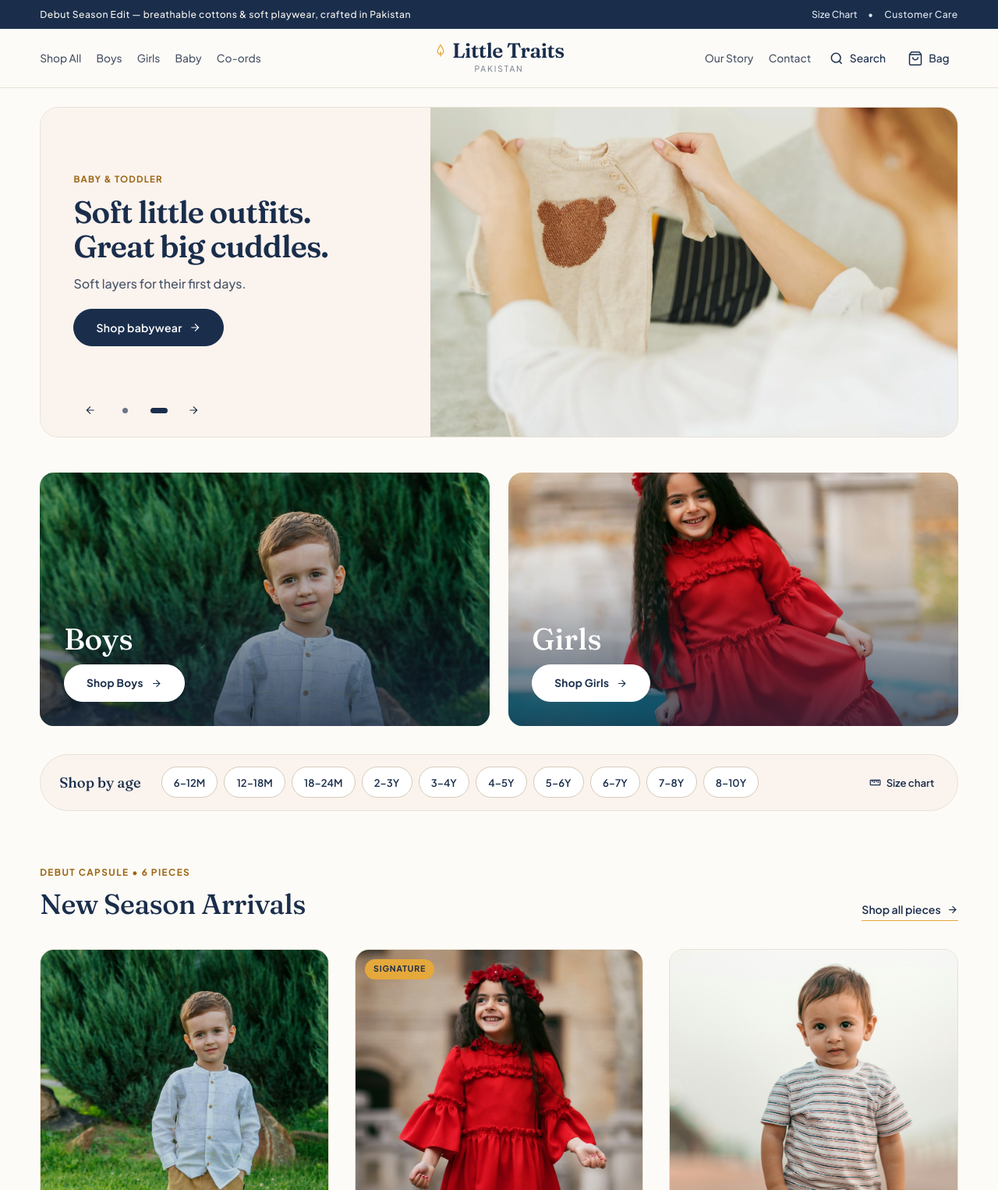
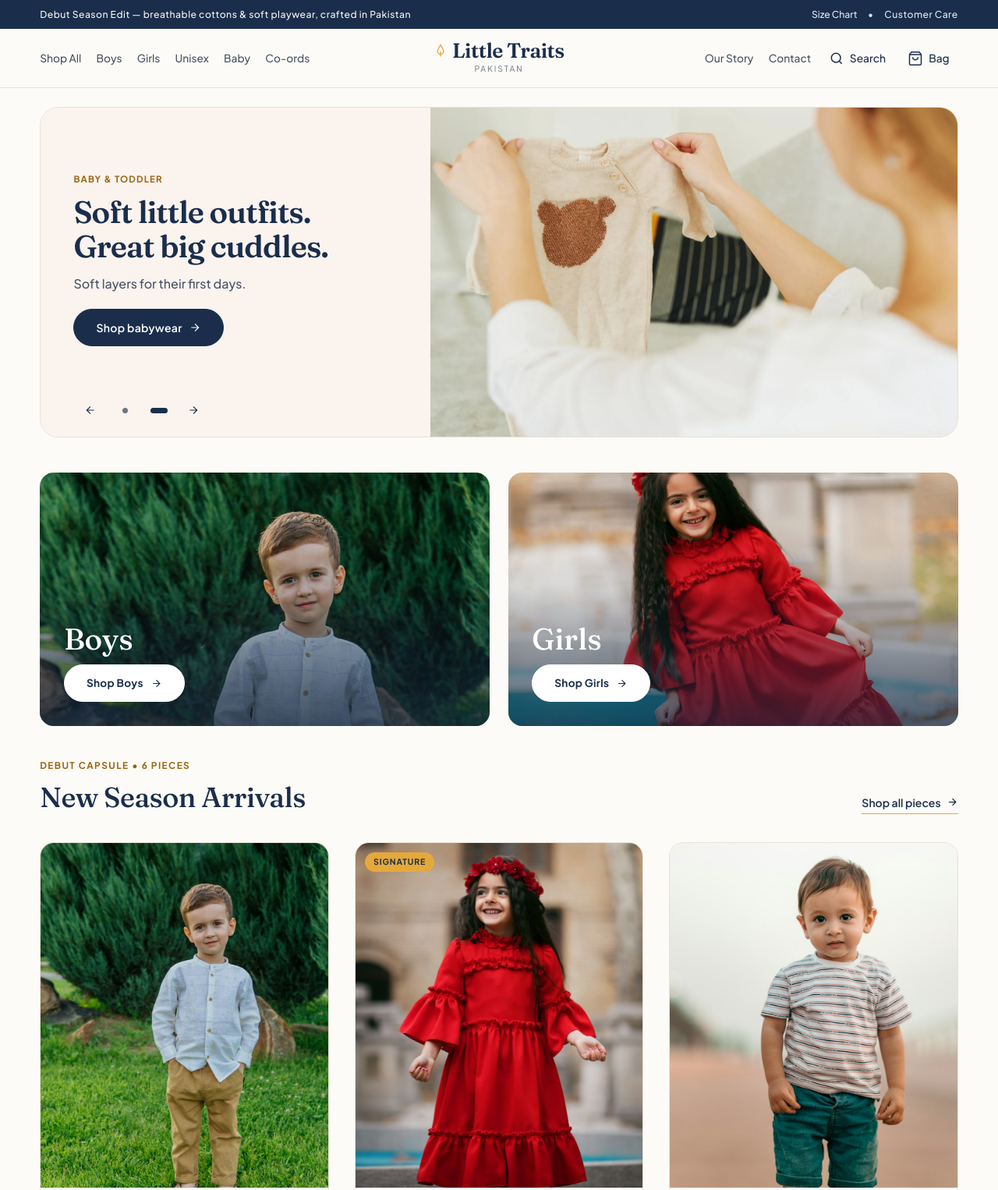
Before and after one commit to awais5094-arch/little-traits, a website: page index.html in a window 1280 px wide. Shown: the top 1526 px of the page at 78% size. Drawn offline with Linux system fonts and the light colour scheme.

Commit message:
Add Unisex department and remove homepage age strip

```diff
--- a/css/styles.css
+++ b/css/styles.css
@@ -386,7 +386,7 @@ ul, ol {
   gap: 0.65rem;
 }
 
-/* Shared pill chips (age strip, shop size filter, mobile menu) */
+/* Shared pill chips (shop size filter, mobile menu) */
 .chip-scroller {
   display: flex;
   gap: 0.5rem;
@@ -861,51 +861,6 @@ ul, ol {
 .department-card__cta {
   min-height: 44px;
   font-size: 0.85rem;
-}
-
-/* ==========================================================================
-   5. HOMEPAGE — SHOP BY AGE STRIP
-   ========================================================================== */
-.age-strip {
-  padding-bottom: clamp(2.5rem, 5vw, 4rem);
-}
-
-.age-strip__card {
-  display: flex;
-  align-items: center;
-  gap: 1rem 1.5rem;
-  padding: 0.85rem 0.85rem 0.85rem 1.5rem;
-  background-color: var(--bg-blush-tint);
-  border: 1px solid var(--border-subtle);
-  border-radius: var(--radius-pill);
-}
-
-.age-strip__title {
-  font-family: var(--font-serif);
-  font-size: 1.15rem;
-  font-weight: 500;
-  white-space: nowrap;
-}
-
-.age-strip .chip-scroller {
-  flex: 1;
-}
-
-.age-strip__guide {
-  flex: none;
-  display: inline-flex;
-  align-items: center;
-  gap: 0.4rem;
-  min-height: 40px;
-  padding: 0.4rem 1rem;
-  font-size: 0.82rem;
-  font-weight: 600;
-  color: var(--text-primary);
-  border-radius: var(--radius-pill);
-  transition: background-color 0.2s var(--ease-out);
-}
-.age-strip__guide:hover {
-  background-color: var(--bg-card);
 }
 
 /* ==========================================================================
@@ -3007,21 +2962,6 @@ ul, ol {
     padding: 0.5rem 0.8rem;
     font-size: 0.76rem;
     gap: 0.4rem;
-  }
-
-  /* Age strip: chips scroll under the title */
-  .age-strip__card {
-    display: grid;
-    grid-template-columns: 1fr auto;
-    padding: 1rem 0 1rem 1.1rem;
-    border-radius: var(--radius-md);
-    gap: 0.6rem 0.75rem;
-  }
-  .age-strip__guide {
-    margin-right: 0.6rem;
-  }
-  .age-strip .chip-scroller {
-    grid-column: 1 / -1;
   }
 
   /* Spacer so the last chip can scroll clear of the edge fade */
--- a/index.html
+++ b/index.html
@@ -4,11 +4,11 @@
   <meta charset="UTF-8" />
   <meta name="viewport" content="width=device-width, initial-scale=1.0" />
   <title>Little Traits — Soft Cottons &amp; Playful Heirlooms | Kidswear Pakistan</title>
-  <meta name="description" content="Thoughtfully made kidswear in Pakistan for ages 6 months to 10 years. Breathable combed cottons, linen blends, and soft knits for boys, girls, and babies." />
+  <meta name="description" content="Thoughtfully made kidswear in Pakistan for ages 6 months to 10 years. Shop boys, girls, unisex, and baby clothing in breathable cottons, linen blends, and soft knits." />
   <link rel="preconnect" href="https://fonts.googleapis.com" />
   <link rel="preconnect" href="https://fonts.gstatic.com" crossorigin />
   <link href="https://fonts.googleapis.com/css2?family=Fraunces:ital,opsz,wght@0,9..144,400..600;1,9..144,400&family=Plus+Jakarta+Sans:wght@400;500;600;700&display=swap" rel="stylesheet" />
-  <link rel="stylesheet" href="css/styles.css?v=1.8.1" />
+  <link rel="stylesheet" href="css/styles.css?v=1.9" />
 </head>
 <body>
   <a href="#main-content" class="skip-link">Skip to main content</a>
@@ -96,25 +96,7 @@
     </section>
 
     <!-- ====================================================================
-         SECTION 2: SHOP BY AGE (COMPACT UTILITY STRIP)
-         ==================================================================== -->
-    <section class="age-strip" aria-labelledby="age-strip-heading">
-      <div class="container">
-        <div class="age-strip__card">
-          <h2 class="age-strip__title" id="age-strip-heading">Shop by age</h2>
-          <div class="chip-scroller" id="home-age-chips">
-            <!-- Populated from window.ALL_SIZES via inline script -->
-          </div>
-          <button type="button" class="age-strip__guide" data-open-size-guide>
-            <svg width="15" height="15" viewBox="0 0 24 24" fill="none" stroke="currentColor" stroke-width="2" aria-hidden="true"><rect x="2" y="7" width="20" height="10" rx="1"/><line x1="6" y1="7" x2="6" y2="11"/><line x1="10" y1="7" x2="10" y2="13"/><line x1="14" y1="7" x2="14" y2="11"/><line x1="18" y1="7" x2="18" y2="13"/></svg>
-            Size chart
-          </button>
-        </div>
-      </div>
-    </section>
-
-    <!-- ====================================================================
-         SECTION 3: NEW ARRIVALS — THE DEBUT CAPSULE (6 PRODUCTS)
+         SECTION 2: NEW ARRIVALS — THE DEBUT CAPSULE (6 PRODUCTS)
          ==================================================================== -->
     <section class="new-arrivals" aria-labelledby="arrivals-heading">
       <div class="container">
@@ -260,8 +242,8 @@
   <!-- Shared Footer Mount -->
   <div id="site-footer-mount"></div>
 
-  <script src="js/data.js"></script>
-  <script src="js/app.js"></script>
+  <script src="js/data.js?v=1.9"></script>
+  <script src="js/app.js?v=1.9"></script>
   <script src="js/home.js?v=1.8"></script>
   <script>
     document.addEventListener("DOMContentLoaded", function () {
@@ -272,13 +254,6 @@
       if (gridEl && app) {
         gridEl.innerHTML = products.map((p) => app.renderProductCard(p)).join("");
       }
-
-      const chipsEl = document.getElementById("home-age-chips");
-      if (chipsEl) {
-        chipsEl.innerHTML = (window.ALL_SIZES || [])
-          .map((sz) => `<a href="shop.html?size=${sz}" class="size-chip">${sz.replace("-", "–")}</a>`)
-          .join("");
-      }
     });
   </script>
 </body>
--- a/js/app.js
+++ b/js/app.js
@@ -198,6 +198,7 @@
       { href: "shop.html", label: "Shop All", page: "shop.html", cat: "" },
       { href: "shop.html?category=boys", label: "Boys", page: "shop.html", cat: "boys" },
       { href: "shop.html?category=girls", label: "Girls", page: "shop.html", cat: "girls" },
+      { href: "shop.html?category=unisex", label: "Unisex", page: "shop.html", cat: "unisex" },
       { href: "shop.html?category=baby", label: "Baby", page: "shop.html", cat: "baby" },
       { href: "shop.html?category=coords", label: "Co-ords", page: "shop.html", cat: "coords" }
     ];
@@ -312,6 +313,7 @@
                   <li><a href="shop.html">All Pieces</a></li>
                   <li><a href="shop.html?category=boys">Boys</a></li>
                   <li><a href="shop.html?category=girls">Girls</a></li>
+                  <li><a href="shop.html?category=unisex">Unisex</a></li>
                   <li><a href="shop.html?category=baby">Baby &amp; Toddler</a></li>
                   <li><a href="shop.html?category=coords">Co-ords &amp; Sets</a></li>
                 </ul>
@@ -688,7 +690,7 @@
     const filtered = !q
       ? allProducts
       : allProducts.filter((p) => {
-          const hay = `${p.name} ${p.shortSubtitle} ${p.category} ${p.fabricSummary} ${p.shortDescription} ${p.colors
+          const hay = `${p.name} ${p.shortSubtitle} ${p.category} ${(p.secondaryCategories || []).join(" ")} ${p.fabricSummary} ${p.shortDescription} ${p.colors
             .map((c) => c.name)
             .join(" ")}`.toLowerCase();
           return hay.includes(q);
--- a/js/data.js
+++ b/js/data.js
@@ -46,6 +46,15 @@ window.CATEGORIES = [
     ageSpan: "1Y – 10Y",
     description: "Gathered lawn frocks, hand-stamped botanical prints, and airy smock silhouettes with gentle movement.",
     accentColor: "#F6E7E4"
+  },
+  {
+    id: "unisex",
+    slug: "unisex",
+    name: "Unisex",
+    shortLabel: "Unisex",
+    ageSpan: "6M – 6Y",
+    description: "Easy everyday pieces for every little one — soft striped sets, cosy rompers, and comfortable layers to mix, match, and share.",
+    accentColor: "#F5ECD9"
   },
   {
     id: "baby",
@@ -213,7 +222,7 @@ window.PRODUCTS = [
     purchaseSummary: "A striped jersey tee with soft cotton shorts.",
     price: 3490,
     category: "boys",
-    secondaryCategories: ["coords", "baby"],
+    secondaryCategories: ["coords", "baby", "unisex"],
     badge: "",
     featured: true,
     ageGroup: "12M – 6Y",
@@ -323,7 +332,7 @@ window.PRODUCTS = [
     purchaseSummary: "A cosy hooded romper with a soft cotton lining.",
     price: 3650,
     category: "baby",
-    secondaryCategories: [],
+    secondaryCategories: ["unisex"],
     badge: "",
     featured: true,
     ageGroup: "6M – 24M",
@@ -377,8 +386,8 @@ window.PRODUCTS = [
     shortSubtitle: "Versatile Two-Piece Layering Outfit",
     purchaseSummary: "A hooded jacket with striped bloomer shorts.",
     price: 4890,
-    category: "coords",
-    secondaryCategories: ["baby", "boys", "girls"],
+    category: "unisex",
+    secondaryCategories: ["coords", "baby", "boys", "girls"],
     badge: "Limited",
     featured: true,
     ageGroup: "6M – 4Y",
```
Also changed, not shown: DESIGN.md (+4 -0 lines), HANDOFF.md (+11 -2 lines), WORDPRESS-MAPPING.md (+8 -8 lines), about.html (+3 -3 lines), contact.html (+3 -3 lines), product.html (+3 -3 lines), shop.html (+4 -4 lines), README.md.
